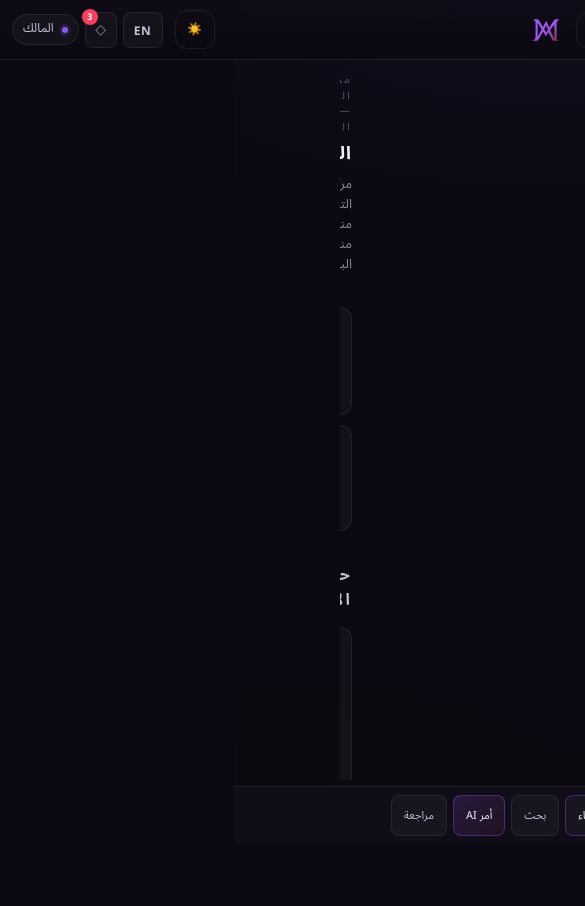
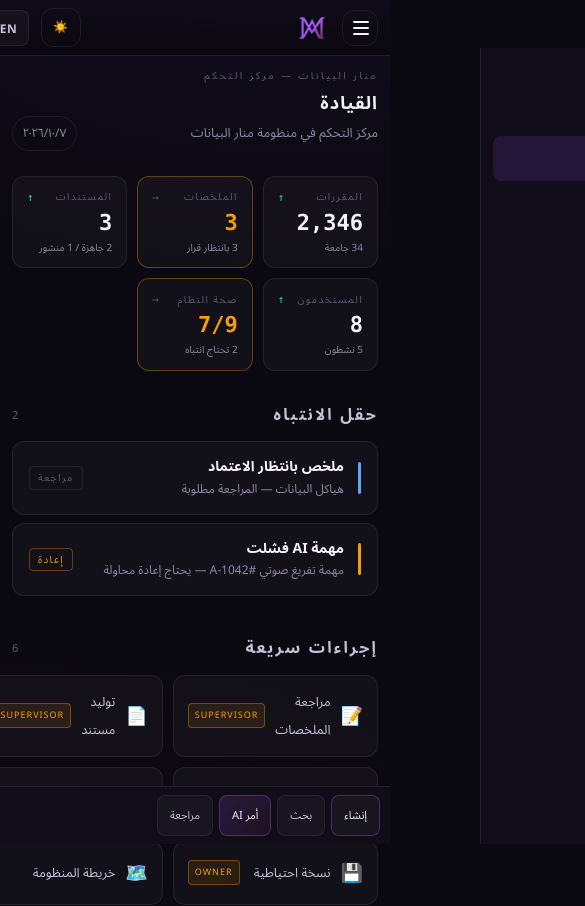
Before and after one commit to zwzz46324-hue/manar-command, a React (Vite) app: page / in a window 390 px wide. Shown: the top 906 px of the page, 585 px wide, since content can reach past the window. Before the commit the page ends 844 px from the top, so only its background shows below. Built offline with nearby package versions, Linux system fonts and the light colour scheme.

Commit message:
MANAR COMMAND — Phase 51b: Fix main width on mobile

```diff
--- a/src/design-system/tokens/mobile.css
+++ b/src/design-system/tokens/mobile.css
@@ -104,11 +104,26 @@
     padding: 12px 16px 6px !important;
   }
 
+  /* ---------- الحاويات ---------- */
+  .manar-shell {
+    display: block !important;
+    grid-template-columns: none !important;
+    grid-template-areas: none !important;
+    width: 100% !important;
+  }
+
   /* ---------- المحتوى الرئيسي ---------- */
-  main {
+  main,
+  main.command-core {
     margin-inline-start: 0 !important;
+    margin-inline-end: 0 !important;
+    width: 100% !important;
+    max-width: 100% !important;
+    min-width: 0 !important;
+    flex: 1 1 auto !important;
     padding: 12px !important;
-    padding-bottom: 80px !important; /* مساحة للـ dock */
+    padding-bottom: 80px !important;
+    box-sizing: border-box !important;
   }
 
   /* ---------- الـ Dock السفلي ---------- */
```
